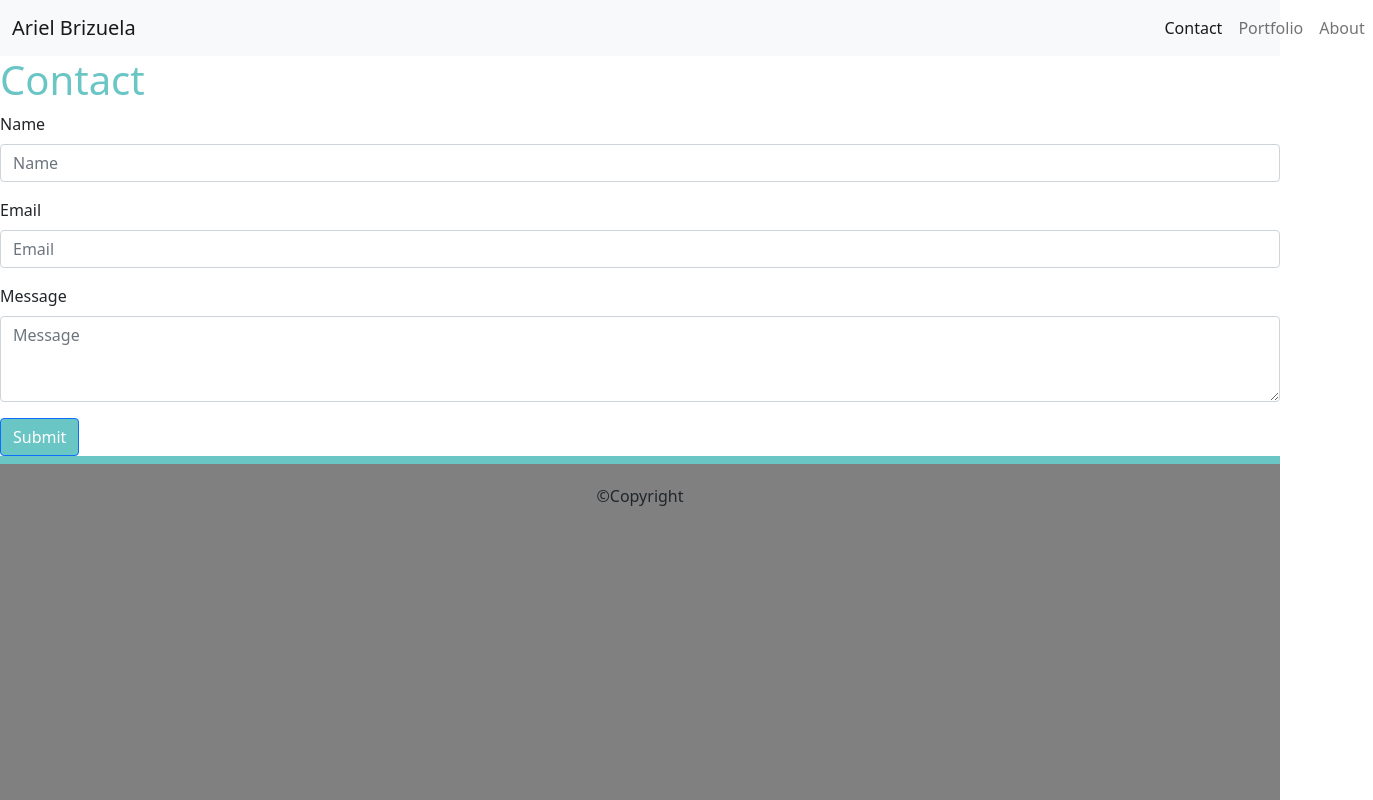
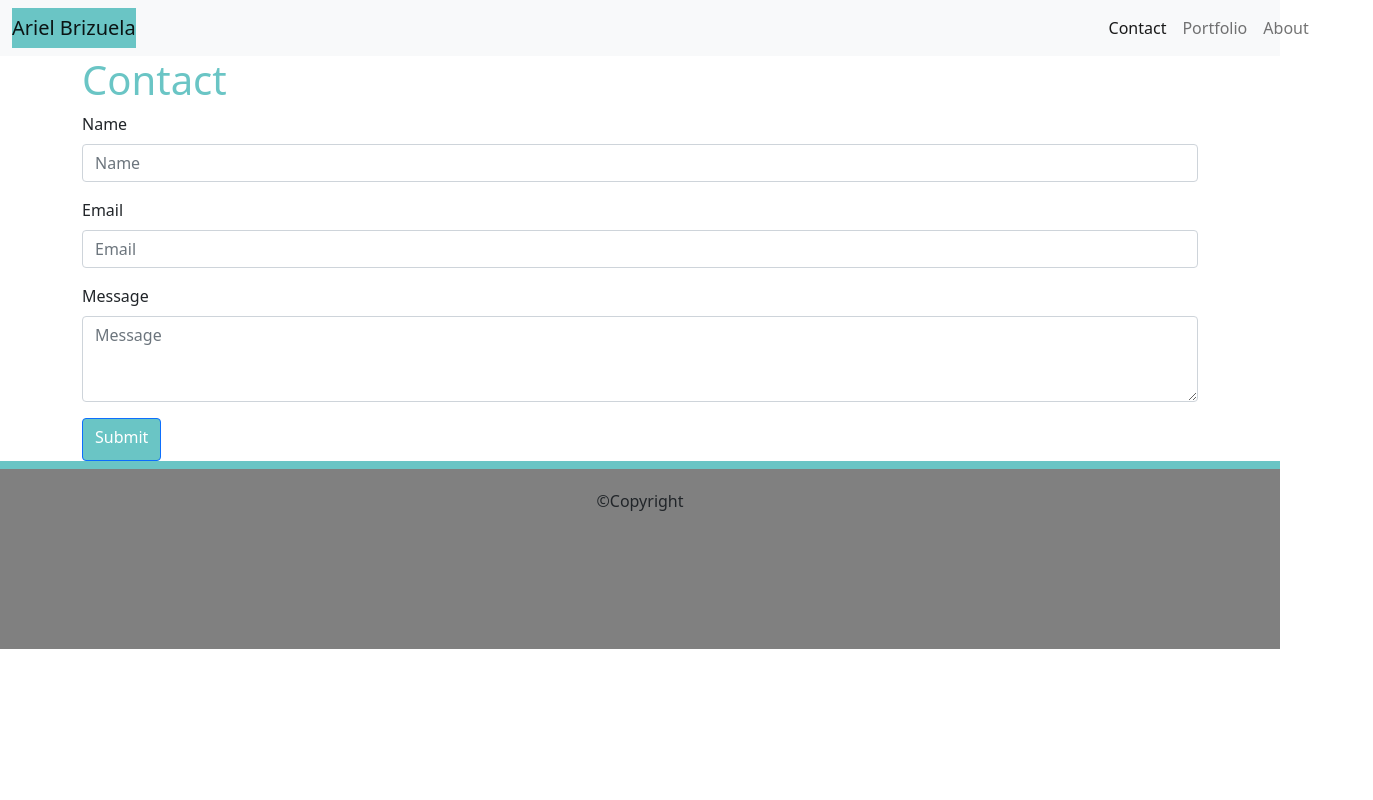
Before and after one commit to AriBrizuela/Ariel_Brizuela_Portfolio, a plain HTML site: page contact.html in a window 1280 px wide. Shown: the top 800 px of the page, 1373 px wide, since content can reach past the window. Drawn offline with nearby package versions, Linux system fonts and the light colour scheme.

Commit message:
Positioned contact into the center of the page and added the cyan color to the top left of the navbar

```diff
--- a/contact.css
+++ b/contact.css
@@ -1,25 +1,30 @@
 .btn-primary{
     background-color: #6ac5c5;
     color: white;
+    padding-bottom: 1%;
 }
 h1{
     color: #6ac5c5;
 }
-
 footer{
+    position: fixed;
     border-top-color: #6ac5c5;
     border-top-style: solid;
     border-top-width: 8px;
     text-align: center;
-    margin-left: auto;
-    margin-right: auto;
     background-color: gray;
     padding-top: 20px;
-    border-bottom-color: gray;
-    border-bottom: solid;
-    padding-bottom: 100%;
+    padding-bottom: 120px;
+    min-width: 100%;
+    min-height: auto;
 }
-
+.btn{
+    padding-bottom: 1%;
+}
 .navbar-brand{
-    padding-right: 80%;
+    color: white;
+    background-color: #6ac5c5;
 }
+.navbar-nav {
+    padding-left: 85%;
+}
--- a/contact.html
+++ b/contact.html
@@ -34,9 +34,13 @@
           </div>
         </div>
       </nav>
+<div class="container">
+  <bold><H1>Contact</H1></bold>
+</div>
 
-   <bold><H1>Contact</H1></bold>
     <form>
+      <div class="container">
+
         <div class="mb-3">
           <label for="formGroupExampleInput" class="form-label">Name</label>
           <input type="text" class="form-control" id="formGroupExampleInput" placeholder="Name">
@@ -51,13 +55,20 @@
         </div>
         <button type="submit" class="btn btn-primary">Submit</button>
       </form>
+
+
+      </div>
+
     <!-- Option 1: Bootstrap Bundle with Popper -->
+    </div>
+
     <script src="https://cdn.jsdelivr.net/npm/bootstrap@5.0.0-beta1/dist/js/bootstrap.bundle.min.js" integrity="sha384-ygbV9kiqUc6oa4msXn9868pTtWMgiQaeYH7/t7LECLbyPA2x65Kgf80OJFdroafW" crossorigin="anonymous"></script>
-  </body>
-<!--Footer with background-->
     <footer>
       <div>
       <p>©Copyright</p>
       </div>
     </footer>
+  </body>
+<!--Footer with background-->
+
 </html>
--- a/index.css
+++ b/index.css
@@ -1,20 +1,27 @@
 footer{
+    position: fixed;
     border-top-color: #6ac5c5;
     border-top-style: solid;
     border-top-width: 8px;
     text-align: center;
-    margin-left: auto;
-    margin-right: auto;
     background-color: gray;
     padding-top: 20px;
-    border-bottom-color: gray;
-    border-bottom: solid;
-    padding-bottom: 100%;
+    padding-bottom: 120px;
+    min-width: 100%;
+    min-height: auto;
+
+}
+.row{
+    padding-bottom: 1%;
 }
 h1{
     color: #6ac5c5;
 
 }
 .navbar-brand{
-    padding-right: 80%;
+    color: white;
+    background-color: #6ac5c5;
 }
+.navbar-nav {
+    padding-left: 85%;
+}
--- a/portfolio.css
+++ b/portfolio.css
@@ -1,15 +1,18 @@
+main {
+    min-height: calc(100vh- 56 - 120px);
+}
 footer{
+    position: fixed;
+    bottom: 1;
     border-top-color: #6ac5c5;
     border-top-style: solid;
     border-top-width: 8px;
     text-align: center;
-    margin-left: auto;
-    margin-right: auto;
     background-color: gray;
     padding-top: 20px;
-    border-bottom-color: gray;
-    border-bottom: solid;
-    padding-bottom: 14%;
+    padding-bottom: 120px;
+    min-width: 100%;
+    min-height: auto;
 }
 
 h1{
@@ -19,5 +22,9 @@ h1{
     padding-bottom: 1%;
 }
 .navbar-brand{
-    padding-right: 80%;
+   color: white;
+   background-color: #6ac5c5;
 }
+.navbar-nav {
+    padding-left: 85%;
+}
```
Also changed, not shown: Index.html (+6 -5 lines), portfolio.html (+8 -9 lines). Lines whose indentation alone changed are shown as unchanged.
